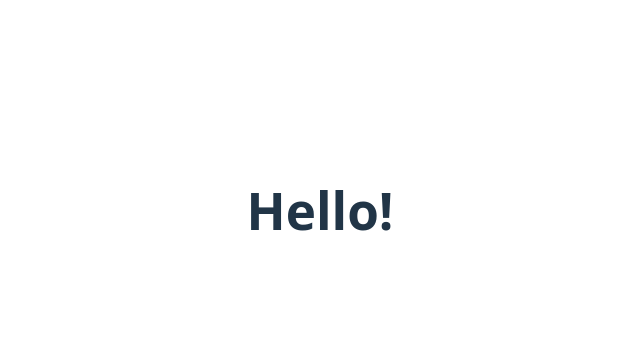
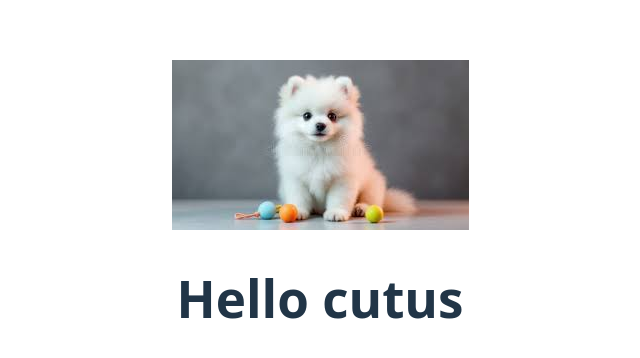
Before and after one commit to vyakhyaagoyal/MDM-Web-Development, a React (Vite) app in the folder sem-4/: page / in a window 1280 px wide. Shown: the part 190-548 px from the top of the page, without its empty margins (320-960 px from the left). Built offline with nearby package versions, Linux system fonts and the light colour scheme.

Commit message:
21 jan 26

```diff
--- a/sem-4/src/App.jsx
+++ b/sem-4/src/App.jsx
@@ -1,10 +1,16 @@
 import './App.css'
+import Greet from './Greet'
 
 function App() {
 
   return (
     <>
-      <h1>Hello!</h1>
+      {/* <h1>Hello!</h1> */}
+      {/* <Header/>
+      <SideNav/>
+      <MainContent/>
+      <Footer/> */}
+      <Greet/>
     </>
   )
 }
--- /dev/null
+++ b/sem-4/src/Greet.jsx
@@ -0,0 +1,13 @@
+import React from "react";
+import bg from "/sample_img.jpg";
+
+const Greet = () => {
+  return (
+    <div>
+      <img src={bg} alt="bg" />
+      <h1>Hello cutus</h1>
+    </div>
+  );
+};
+
+export default Greet;
```
Also changed, not shown: sem-4/public/sample_img.jpg (added).
